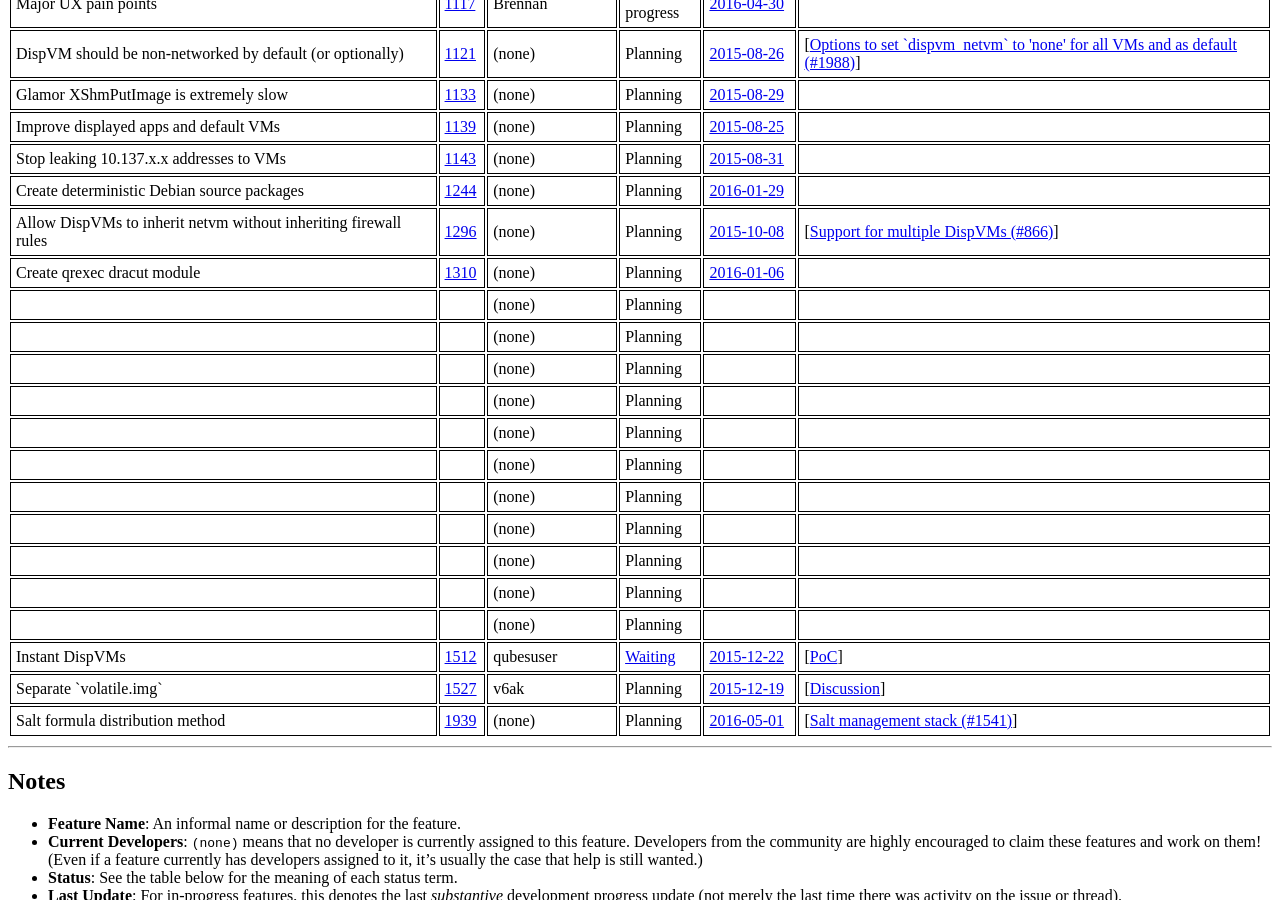
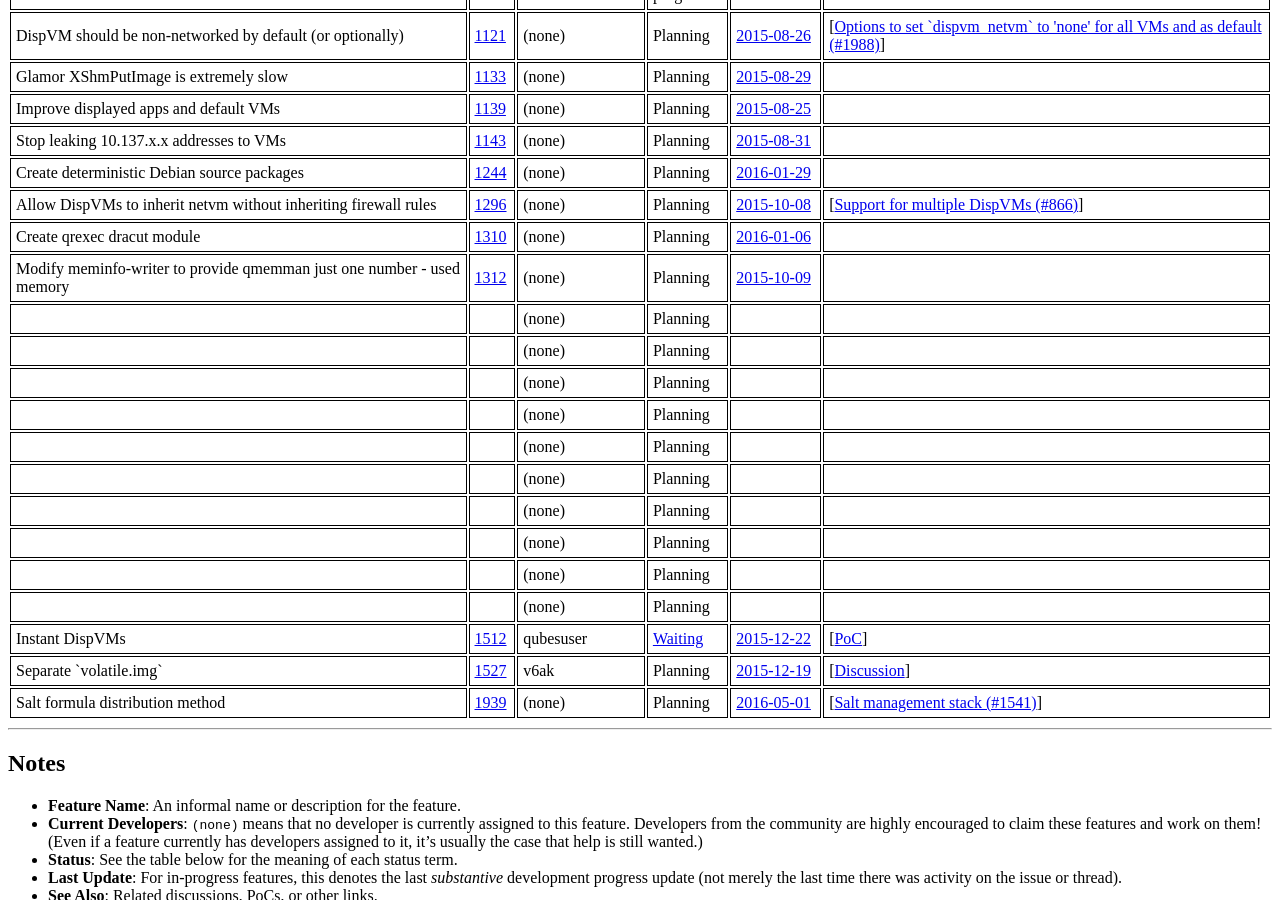
Before and after one commit to QubesOS/qubes-issues, a Jekyll site: the page built from index.md, in a window 1280 px wide and 900 px high, scrolled down 1560 px. Built offline with Jekyll 4.4.1, drawn with Linux system fonts in a browser that asks for light colours.

Commit message:
Track #1312

```diff
--- a/_data/features.yml
+++ b/_data/features.yml
@@ -707,15 +707,15 @@
   - desc   :
     url    :
 
-- name   :
-  issue  :
+- name   : Modify meminfo-writer to provide qmemman just one number - used memory
+  issue  : 1312
   devs   :
   status :
-    code   :
+    code   : Planning
     url    :
   updated:
-    date   :
-    url    :
+    date   : 2015-10-09
+    url    : https://github.com/QubesOS/qubes-issues/issues/1312#issue-110744681
   info   :
   - desc   :
     url    :
```
